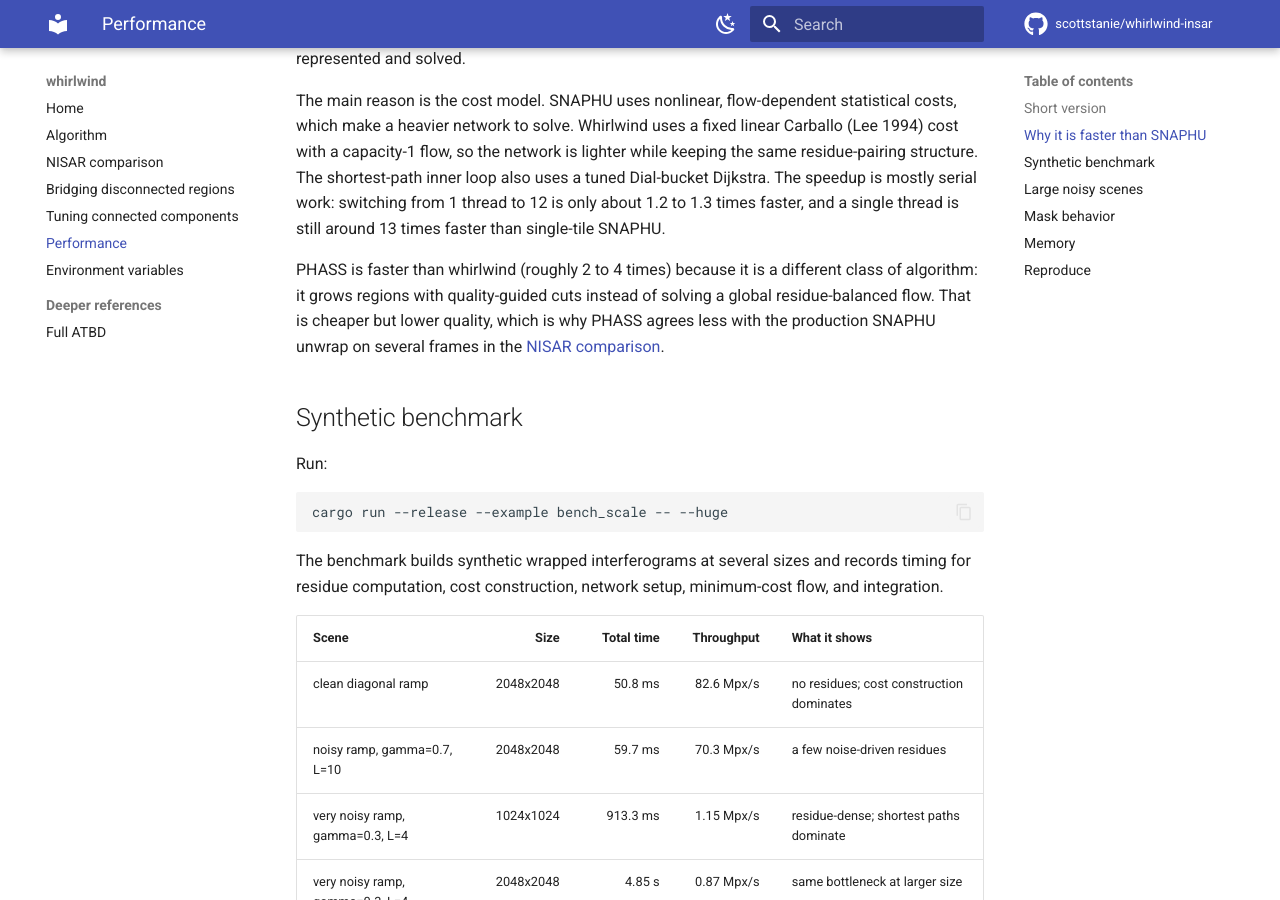
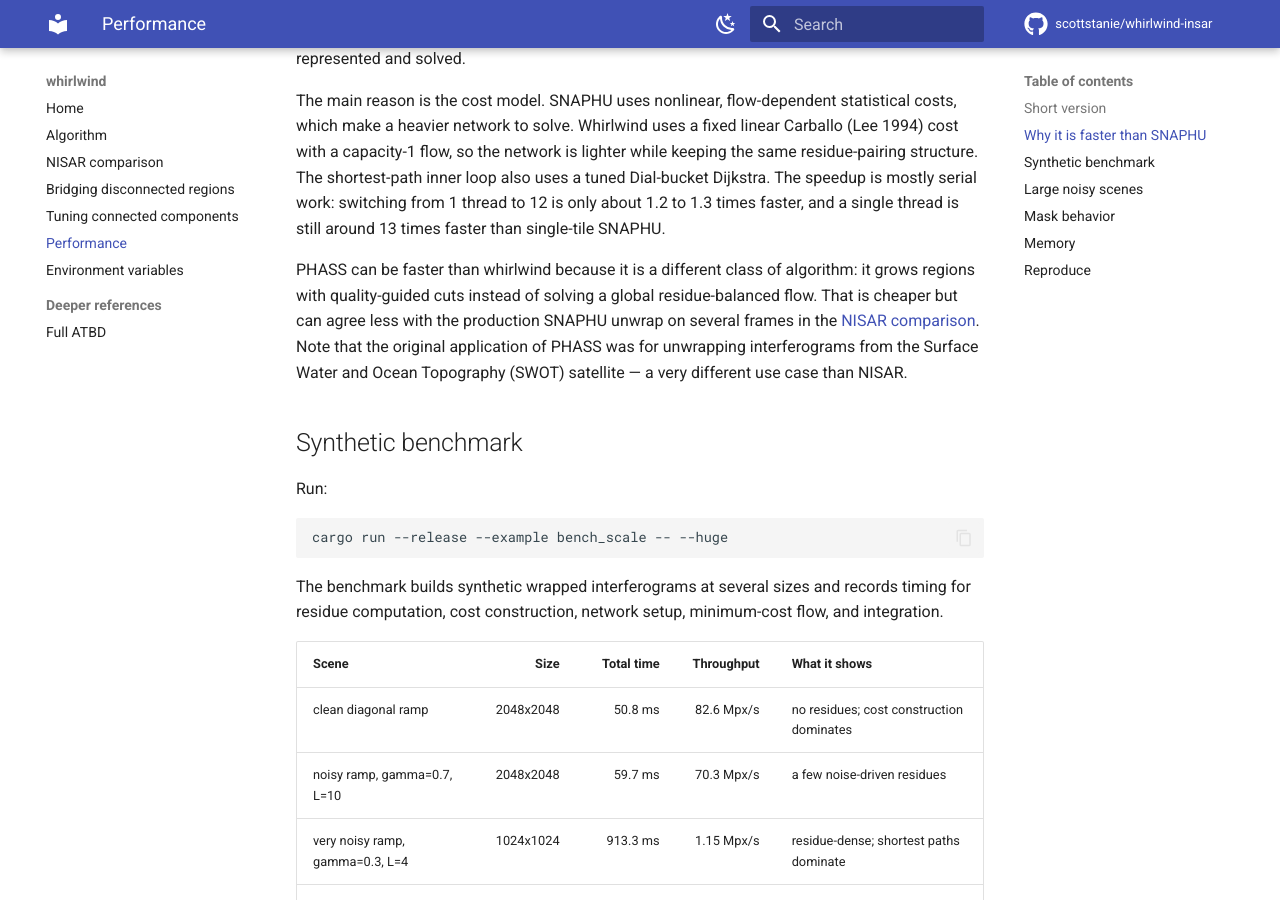
Before and after one commit to scottstanie/whirlwind-insar, an MkDocs documentation site: the page built from docs/PERFORMANCE.md, in a window 1280 px wide and 900 px high, scrolled down 837 px. Built offline with MkDocs 1.6.1 and Material for MkDocs 9.7.7, drawn with Linux system fonts in a browser that asks for light colours; comment, search, counter and statistics services are not loaded.

Commit message:
Reformat markdown docs

```diff
--- a/docs/PERFORMANCE.md
+++ b/docs/PERFORMANCE.md
@@ -23,7 +23,7 @@
 
 The main reason is the cost model. SNAPHU uses nonlinear, flow-dependent statistical costs, which make a heavier network to solve. Whirlwind uses a fixed linear Carballo (Lee 1994) cost with a capacity-1 flow, so the network is lighter while keeping the same residue-pairing structure. The shortest-path inner loop also uses a tuned Dial-bucket Dijkstra. The speedup is mostly serial work: switching from 1 thread to 12 is only about 1.2 to 1.3 times faster, and a single thread is still around 13 times faster than single-tile SNAPHU.
 
-PHASS is faster than whirlwind (roughly 2 to 4 times) because it is a different class of algorithm: it grows regions with quality-guided cuts instead of solving a global residue-balanced flow. That is cheaper but lower quality, which is why PHASS agrees less with the production SNAPHU unwrap on several frames in the [NISAR comparison](NISAR_SUMMARY.md).
+PHASS can be faster than whirlwind because it is a different class of algorithm: it grows regions with quality-guided cuts instead of solving a global residue-balanced flow. That is cheaper but can agree less with the production SNAPHU unwrap on several frames in the [NISAR comparison](NISAR_SUMMARY.md). Note that the original application of PHASS was for unwrapping interferograms from the Surface Water and Ocean Topography (SWOT) satellite — a very different use case than NISAR.
 
 ## Synthetic benchmark
 
@@ -35,12 +35,12 @@
 
 The benchmark builds synthetic wrapped interferograms at several sizes and records timing for residue computation, cost construction, network setup, minimum-cost flow, and integration.
 
-| Scene | Size | Total time | Throughput | What it shows |
-|---|---:|---:|---:|---|
-| clean diagonal ramp | 2048x2048 | 50.8 ms | 82.6 Mpx/s | no residues; cost construction dominates |
-| noisy ramp, gamma=0.7, L=10 | 2048x2048 | 59.7 ms | 70.3 Mpx/s | a few noise-driven residues |
-| very noisy ramp, gamma=0.3, L=4 | 1024x1024 | 913.3 ms | 1.15 Mpx/s | residue-dense; shortest paths dominate |
-| very noisy ramp, gamma=0.3, L=4 | 2048x2048 | 4.85 s | 0.87 Mpx/s | same bottleneck at larger size |
+| Scene                           |      Size | Total time | Throughput | What it shows                            |
+| ------------------------------- | --------: | ---------: | ---------: | ---------------------------------------- |
+| clean diagonal ramp             | 2048x2048 |    50.8 ms | 82.6 Mpx/s | no residues; cost construction dominates |
+| noisy ramp, gamma=0.7, L=10     | 2048x2048 |    59.7 ms | 70.3 Mpx/s | a few noise-driven residues              |
+| very noisy ramp, gamma=0.3, L=4 | 1024x1024 |   913.3 ms | 1.15 Mpx/s | residue-dense; shortest paths dominate   |
+| very noisy ramp, gamma=0.3, L=4 | 2048x2048 |     4.85 s | 0.87 Mpx/s | same bottleneck at larger size           |
 
 The same benchmark reports per-stage timings. In smooth scenes, cost construction is most of the work. In residue-dense scenes, the primal-dual shortest-path loop is more than 95 percent of runtime.
 
@@ -50,11 +50,11 @@
 interferograms at 4096x4096 and 8192x8192 and timed through the same `unwrap`
 call:
 
-| Scene | Runtime | Notes |
-|---|---:|---|
-| 4096x4096 uniform gamma=0.3 | 23.1 s | 15.9 percent residues |
-| 4096x4096 patchy gamma=0.30-0.90 | 8.7 s | 6.9 percent residues |
-| 8192x8192 uniform gamma=0.3 | 166.5 s | about 2.66 M sources and 2.66 M sinks |
+| Scene                            | Runtime | Notes                                 |
+| -------------------------------- | ------: | ------------------------------------- |
+| 4096x4096 uniform gamma=0.3      |  23.1 s | 15.9 percent residues                 |
+| 4096x4096 patchy gamma=0.30-0.90 |   8.7 s | 6.9 percent residues                  |
+| 8192x8192 uniform gamma=0.3      | 166.5 s | about 2.66 M sources and 2.66 M sinks |
 
 ## Mask behavior
 
@@ -66,9 +66,9 @@
 
 Without a mask, invalid pixels still have phase values, often zero after upstream fill. Those values create artificial residues along mask boundaries and can dominate the flow problem.
 
-| Scene | No mask | With mask | Speedup |
-|---|---:|---:|---:|
-| 4096x4096 gamma=0.7 land plus 35 percent blob-shaped water mask | 75.0 s | 0.54 s | 139x |
+| Scene                                                           | No mask | With mask | Speedup |
+| --------------------------------------------------------------- | ------: | --------: | ------: |
+| 4096x4096 gamma=0.7 land plus 35 percent blob-shaped water mask |  75.0 s |    0.54 s |    139x |
 
 This is not a general claim that masks always make computation faster. The large gain appears when invalid areas would otherwise create many artificial residues.
 
@@ -79,21 +79,21 @@
 The analytic working set is about 115 bytes per pixel. Observed process memory is higher because of allocator behavior, Python/Rust boundary overhead, thread-local buffers, and temporary arrays. For planning, use about 0.2 GB per megapixel.
 
 | Image size | Pixels | Planning memory |
-|---|---:|---:|
-| 1024x1024 | 1.0 M | about 0.2 GB |
-| 2048x2048 | 4.2 M | about 0.8 GB |
-| 4096x4096 | 16.8 M | about 3.4 GB |
-| 8192x8192 | 67.1 M | about 13.4 GB |
-| 25000x4000 | 100 M | about 20 GB |
+| ---------- | -----: | --------------: |
+| 1024x1024  |  1.0 M |    about 0.2 GB |
+| 2048x2048  |  4.2 M |    about 0.8 GB |
+| 4096x4096  | 16.8 M |    about 3.4 GB |
+| 8192x8192  | 67.1 M |   about 13.4 GB |
+| 25000x4000 |  100 M |     about 20 GB |
 
 The planning rule is intentionally conservative. The measured NISAR sweep peaks around 3-4 GB for frames near 18-19 megapixels.
 
 Measured examples:
 
-| Scene size | Pixels | Peak RAM |
-|---|---:|---:|
-| NISAR GUNW frames near 4176x4257 | 18-19 M | 3-4 GB |
-| 11500x11500 interferogram | 132.3 M | 17.5 GB |
+| Scene size                       |  Pixels | Peak RAM |
+| -------------------------------- | ------: | -------: |
+| NISAR GUNW frames near 4176x4257 | 18-19 M |   3-4 GB |
+| 11500x11500 interferogram        | 132.3 M |  17.5 GB |
 
 ## Reproduce
 
```
Also changed, not shown: RELEASING.md (+8 -96 lines), docs/NISAR_SUMMARY.md (+23 -31 lines).
